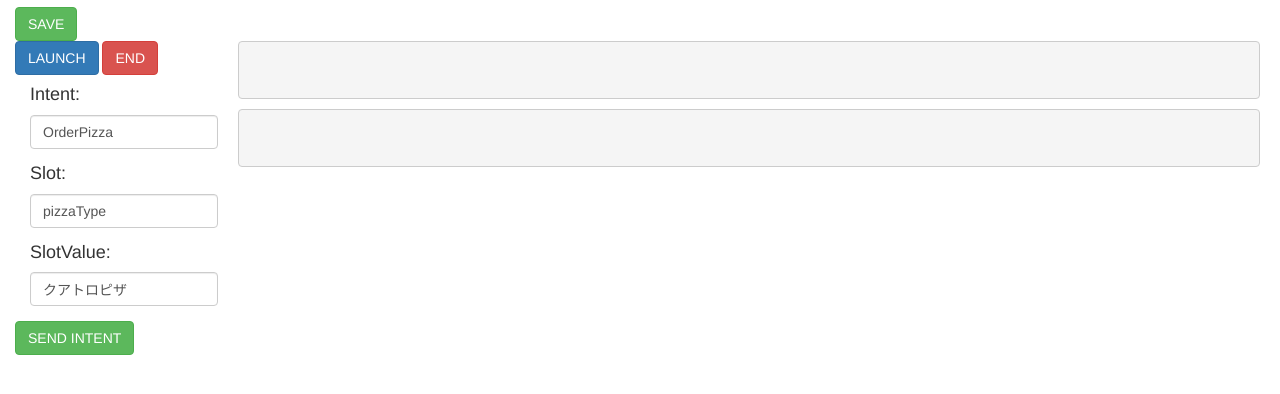
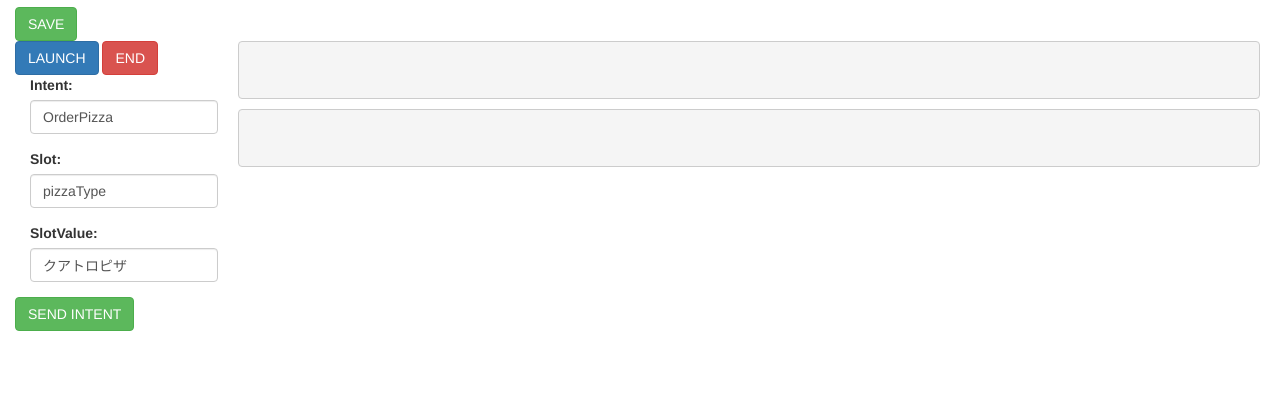
Before and after one commit to kenakamu/clova-simulator, a website: page public/html/index.html in a window 1280 px wide. Shown: the part 56-450 px from the top of the page. Drawn offline with nearby package versions, Linux system fonts and the light colour scheme; no server answers.

```diff
--- a/public/html/index.html
+++ b/public/html/index.html
@@ -46,15 +46,15 @@
         </div>
         <form>
             <div class="form-group">
-                <h4>Intent:</h4>
+                <label>Intent:</label>
                 <input class="form-control" type=text placeholder="OrderPizza" id="intentName" value="OrderPizza" />
             </div>
             <div class="form-group">
-                <h4>Slot:</h4>
+                <label>Slot:</label>
                 <input class="form-control" type=text placeholder="pizzaType" id="slotName" value="pizzaType" />
             </div>
             <div class="form-group">
-                <h4>SlotValue:</h4>
+                <label>SlotValue:</label>
                 <input class="form-control" type=text placeholder="クアトロピザ" id="slotValue" value="クアトロピザ" />
             </div>
         </form>
```
Also changed, not shown: main.js (+8 -3 lines).
